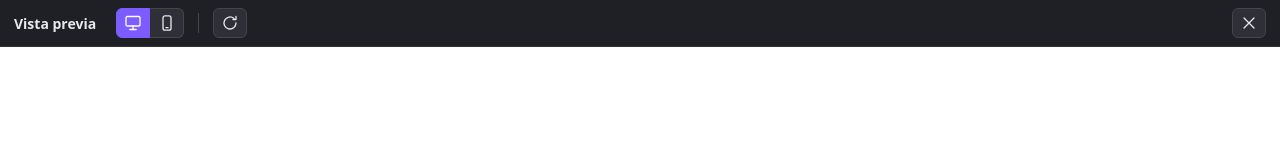
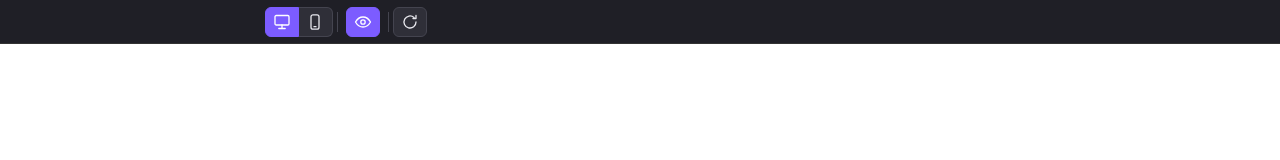
Before and after one commit to m3nt41/webedithor, a website built with Vite: page index.html in a window 1280 px wide. Both pictures are taken after a click on the button 362 px from the left and 21 px from the top of the page. Built offline with nearby package versions, Linux system fonts and the light colour scheme.

Commit message:
Vista previa: el ojo sustituye a la X y cae sobre el ojo del editor (medido con getBoundingClientRect); foco de vuelta; tests
Co-Authored-By: Claude Sonnet 5.5 <noreply@anthropic.com>

```diff
--- a/src/styles/app.css
+++ b/src/styles/app.css
@@ -140,13 +140,18 @@ details.bloque .variantes button:hover { background: #3b3470; }
 
 /* VISTA PREVIA: capa a pantalla completa con el HTML exportado en un iframe (src/ui/vistaprevia.js) */
 #vista-previa { position: fixed; inset: 0; z-index: 1000; display: flex; flex-direction: column; background: #14141a; color: #e8e8ee; }
-#vista-previa .vp-barra { display: flex; align-items: center; gap: 10px; padding: 8px 14px; background: #1f1f26; border-bottom: 1px solid #333; }
+#vista-previa .vp-barra { position: relative; box-sizing: border-box; height: var(--barra-h, 46px); flex: none; background: #1f1f26; border-bottom: 1px solid #333; }
+/* El ojo ocupa la posición medida del ojo del editor; el resto se agrupa a sus lados */
+#vista-previa #vp-ojo { position: absolute; left: var(--ojo-x); top: var(--ojo-y); width: var(--ojo-w); height: var(--ojo-h); box-sizing: border-box; }
+#vista-previa .vp-izq, #vista-previa .vp-der { position: absolute; top: var(--ojo-y); height: var(--ojo-h); display: flex; align-items: center; }
+#vista-previa .vp-izq { right: calc(100% - var(--ojo-x) + 4px); }
+#vista-previa .vp-der { left: calc(var(--ojo-x) + var(--ojo-w) + 4px); }
 #vista-previa .espacio { flex: 1; }
 #vista-previa .vp-ayuda { font-size: 12px; opacity: .6; }
 #vista-previa button { background: #2f2f38; color: inherit; border: 1px solid #44444f; border-radius: 6px; padding: 6px 11px; cursor: pointer; font: inherit; }
 #vista-previa button:hover { background: #3b3470; }
 #vista-previa button.activo { background: #7c5cff; border-color: #7c5cff; color: #fff; }
-#vista-previa .grupo { display: flex; margin-left: 10px; }
+#vista-previa .grupo { display: flex; }
 #vista-previa .ico-btn { width: 34px; height: 30px; padding: 0; display: inline-flex; align-items: center; justify-content: center; border-radius: 6px; }
 #vista-previa .grupo .ico-btn:first-child { border-radius: 6px 0 0 6px; }
 #vista-previa .grupo .ico-btn:last-child { border-radius: 0 6px 6px 0; border-left: 0; }
--- a/src/ui/iconos.js
+++ b/src/ui/iconos.js
@@ -4,7 +4,6 @@ export const SVG_ESCRITORIO = ico('<rect x="2" y="2.5" width="14" height="9.5" r
 export const SVG_MOVIL = ico('<rect x="5" y="1.8" width="8" height="14.4" rx="2"/><path d="M8 13.7h2"/>');
 export const SVG_OJO = ico('<path d="M1.5 9S4.3 4 9 4s7.5 5 7.5 5-2.8 5-7.5 5S1.5 9 1.5 9Z"/><circle cx="9" cy="9" r="2.2"/>');
 export const SVG_REINICIAR = ico('<path d="M15 9a6 6 0 1 1-2-4.5"/><path d="M15 2.5v3h-3"/>');
-export const SVG_CERRAR = ico('<path d="M4 4l10 10M14 4L4 14"/>');
 export const SVG_DESHACER = ico('<path d="M3.5 7h7.2a3.8 3.8 0 0 1 0 7.6H7"/><path d="M6.5 3.8 3.3 7l3.2 3.2"/>');
 export const SVG_REHACER = ico('<path d="M14.5 7H7.3a3.8 3.8 0 0 0 0 7.6H11"/><path d="M11.5 3.8 14.7 7l-3.2 3.2"/>');
 // Triángulo de aviso (reemplaza el emoji de advertencia): se pinta en 14px y hereda el color del texto
--- a/src/ui/vistaprevia.js
+++ b/src/ui/vistaprevia.js
@@ -3,11 +3,12 @@
 // - No toca el estado del editor.
 // - ↻ Reiniciar: regenera el srcdoc (recarga el iframe desde el inicio, scroll arriba) para ver de nuevo las animaciones; conserva Escritorio/Móvil.
 // - Móvil: el iframe mide 390px de ancho (así los @media y 100svh responden de verdad).
+// - El ojo (activo) sustituye a la X: cae EXACTAMENTE sobre el ojo de la barra del editor (se mide con getBoundingClientRect) para abrir y cerrar sin mover el ratón.
 // - Esc cierra, también cuando el foco está dentro del iframe (se escucha su teclado).
 
 import { getState } from '../core/store.js';
 import { exportHTML } from '../export/exporter.js';
-import { SVG_ESCRITORIO, SVG_MOVIL, SVG_REINICIAR, SVG_CERRAR } from './iconos.js';
+import { SVG_ESCRITORIO, SVG_MOVIL, SVG_REINICIAR, SVG_OJO } from './iconos.js';
 
 let capa = null;
 
@@ -18,16 +19,19 @@ export function abrirVistaPrevia() {
   capa = document.createElement('div');
   capa.id = 'vista-previa';
   capa.innerHTML = `
-    <div class="vp-barra">
-      <strong>Vista previa</strong>
-      <span class="grupo" role="group" aria-label="Modo de la vista previa">
-        <button type="button" id="vp-desktop" class="ico-btn activo" title="Escritorio" aria-label="Escritorio" aria-pressed="true">${SVG_ESCRITORIO}</button>
-        <button type="button" id="vp-mobile" class="ico-btn" title="Móvil" aria-label="Móvil" aria-pressed="false">${SVG_MOVIL}</button>
+    <div class="vp-barra" role="toolbar" aria-label="Vista previa">
+      <span class="vp-izq">
+        <span class="grupo" role="group" aria-label="Modo de la vista previa">
+          <button type="button" id="vp-desktop" class="ico-btn activo" title="Escritorio" aria-label="Escritorio" aria-pressed="true">${SVG_ESCRITORIO}</button>
+          <button type="button" id="vp-mobile" class="ico-btn" title="Móvil" aria-label="Móvil" aria-pressed="false">${SVG_MOVIL}</button>
+        </span>
+        <span class="divisor" aria-hidden="true"></span>
       </span>
-      <span class="divisor" aria-hidden="true"></span>
-      <button type="button" id="vp-reiniciar" class="ico-btn" title="Reiniciar" aria-label="Reiniciar">${SVG_REINICIAR}</button>
-      <span class="espacio"></span>
-      <button type="button" id="vp-cerrar" class="ico-btn" title="Cerrar (Esc)" aria-label="Cerrar (Esc)">${SVG_CERRAR}</button>
+      <button type="button" id="vp-ojo" class="ico-btn activo" title="Salir de la vista previa (Esc)" aria-label="Salir de la vista previa (Esc)" aria-pressed="true">${SVG_OJO}</button>
+      <span class="vp-der">
+        <span class="divisor" aria-hidden="true"></span>
+        <button type="button" id="vp-reiniciar" class="ico-btn" title="Reiniciar" aria-label="Reiniciar">${SVG_REINICIAR}</button>
+      </span>
     </div>
     <div class="vp-escenario"><iframe id="vp-frame" title="Vista previa de la página"></iframe></div>
   `;
@@ -67,13 +71,33 @@ export function abrirVistaPrevia() {
   capa.querySelector('#vp-desktop').addEventListener('click', () => modo(false));
   capa.querySelector('#vp-mobile').addEventListener('click', () => modo(true));
   capa.querySelector('#vp-reiniciar').addEventListener('click', cargar); // el modo (clase .movil de la capa) no se toca
-  capa.querySelector('#vp-cerrar').addEventListener('click', cerrarVistaPrevia);
-  capa.querySelector('#vp-cerrar').focus();
+  capa.querySelector('#vp-ojo').addEventListener('click', cerrarVistaPrevia);
+
+  // El ojo del overlay se coloca sobre el del editor (mismas coordenadas y tamaño); se re-mide al redimensionar.
+  colocar();
+  window.addEventListener('resize', colocar);
+  capa.querySelector('#vp-ojo').focus();
+}
+
+function colocar() {
+  const ojoEditor = document.querySelector('#btn-vista-previa');
+  if (!capa || !ojoEditor) return;
+  const r = ojoEditor.getBoundingClientRect();
+  const barra = ojoEditor.closest('#toolbar')?.getBoundingClientRect();
+  const st = capa.style;
+  st.setProperty('--ojo-x', r.left + 'px');
+  st.setProperty('--ojo-y', r.top + 'px');
+  st.setProperty('--ojo-w', r.width + 'px');
+  st.setProperty('--ojo-h', r.height + 'px');
+  st.setProperty('--barra-h', (barra ? barra.bottom : r.bottom + 8) + 'px'); // misma altura que la barra del editor
 }
 
 export function cerrarVistaPrevia() {
-  capa?.remove();
+  if (!capa) return;
+  window.removeEventListener('resize', colocar);
+  capa.remove();
   capa = null;
+  document.querySelector('#btn-vista-previa')?.focus(); // el foco vuelve al ojo del editor
 }
 
 // Esc en el documento del editor (captura:
```
Also changed, not shown: PROGRESS.md (+1 -0 lines), tests/fondo.mjs (+1 -1 lines), tests/inspector-persistencia.mjs (+3 -3 lines), tests/inspector.mjs (+1 -1 lines), tests/menu-scroll.mjs (+1 -1 lines), tests/vista-previa.mjs (+22 -5 lines).
